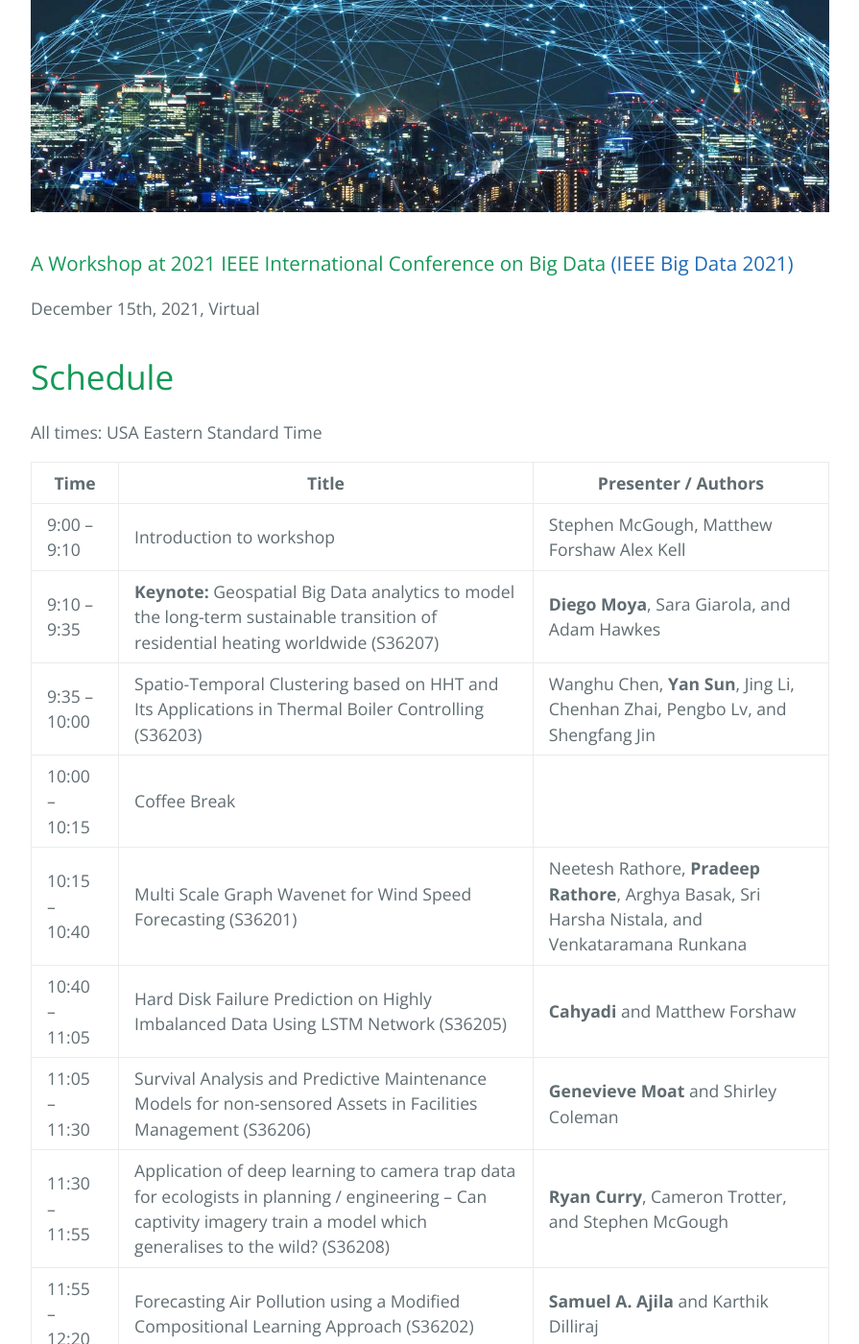
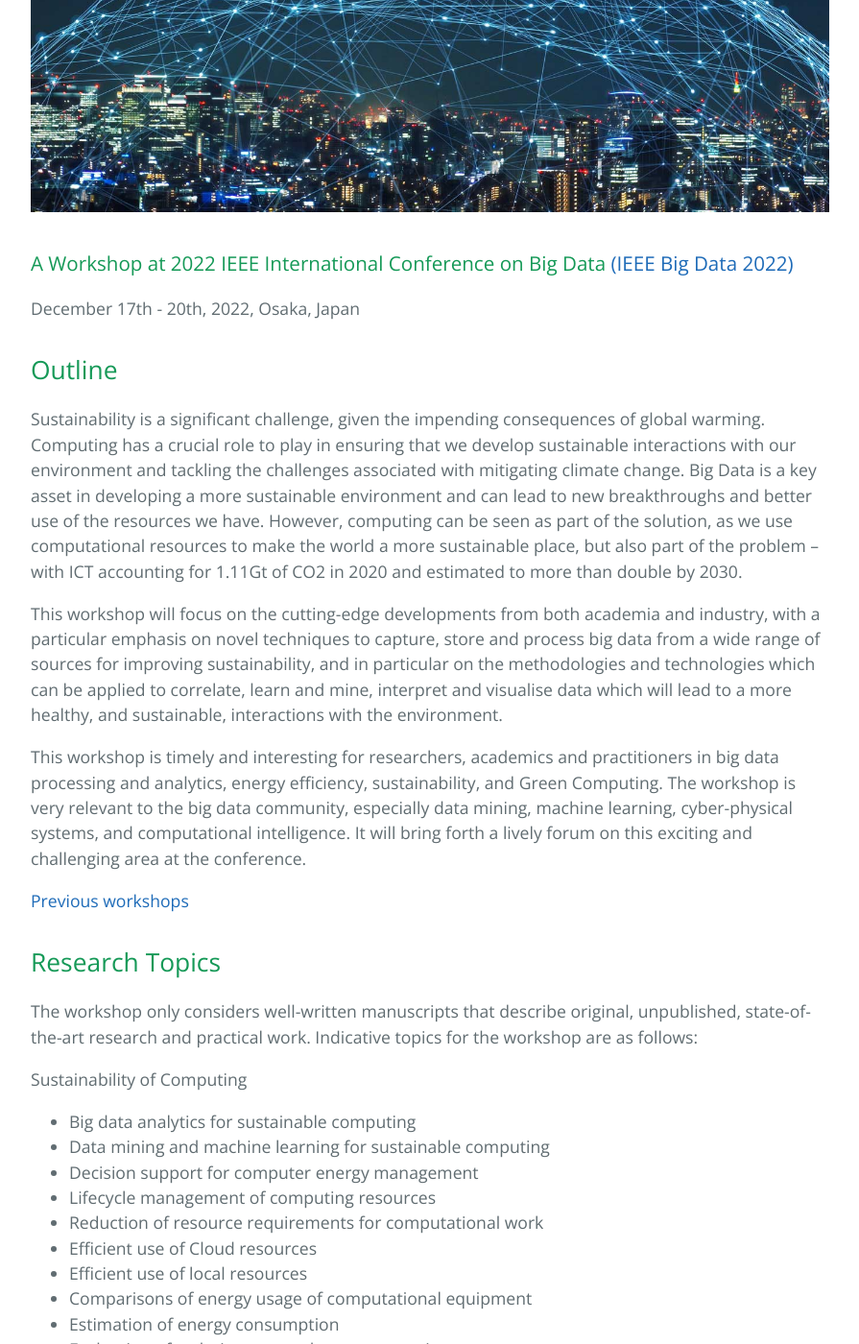
Before and after one commit to bda4s/bda4s.github.io, a Jekyll site: the page built from index.md, in a window 1280 px wide and 1400 px high, scrolled down 731 px. Shown: the whole window at 96% size, without its empty margins (192-1087 px from the left). Built offline with Jekyll 4.4.1, drawn with Linux system fonts in a browser that asks for light colours; our own code applies the rules of GitHub Pages for plain Markdown files; some of the changed text lies outside the part shown.

Commit message:
Changed home page for 2022

```diff
--- a/index.md
+++ b/index.md
@@ -1,39 +1,21 @@
 ---
 layout: default
 ---
-## Big Data Analytics for Sustainability (BDA4S) 2021
+## Big Data Analytics for Sustainability (BDA4S) 2022
 
 ![Branching](figures/data-equipment.jpg)
 
-### A Workshop at 2021 IEEE International Conference on Big Data [(IEEE Big Data 2021)](http://bigdataieee.org/BigData2021/)
-December 15th, 2021, Virtual
+### A Workshop at 2022 IEEE International Conference on Big Data [(IEEE Big Data 2022)](http://bigdataieee.org/BigData2022/)
+December 17th - 20th, 2022, Osaka, Japan
 
-# Schedule
-All times: USA Eastern Standard Time
-
-| Time    | Title               | Presenter / Authors |
-| ------- | ------------------- | --------------------|
-| 9:00 – 9:10 | Introduction to workshop | Stephen McGough, Matthew Forshaw Alex Kell |
-| 9:10 – 9:35 | __Keynote:__ Geospatial Big Data analytics to model the long-term sustainable transition of residential heating worldwide (S36207) | __Diego Moya__, Sara Giarola, and Adam Hawkes |
-| 9:35 – 10:00 | Spatio-Temporal Clustering based on HHT and Its Applications in Thermal Boiler Controlling (S36203) | Wanghu Chen, __Yan Sun__, Jing Li, Chenhan Zhai, Pengbo Lv, and Shengfang Jin |
-| 10:00 – 10:15 | Coffee Break ||
-| 10:15 – 10:40 | Multi Scale Graph Wavenet for Wind Speed Forecasting (S36201) | Neetesh Rathore, __Pradeep Rathore__, Arghya Basak, Sri Harsha Nistala, and Venkataramana Runkana |
-| 10:40 – 11:05 | Hard Disk Failure Prediction on Highly Imbalanced Data Using LSTM Network (S36205) | __Cahyadi__ and Matthew Forshaw |
-| 11:05 – 11:30 | Survival Analysis and Predictive Maintenance Models for non-sensored Assets in Facilities Management (S36206) | __Genevieve Moat__ and Shirley Coleman |
-| 11:30 – 11:55 | Application of deep learning to camera trap data for ecologists in planning / engineering – Can captivity imagery train a model which generalises to the wild? (S36208) | __Ryan Curry__, Cameron Trotter, and Stephen McGough |
-| 11:55 – 12:20 | Forecasting Air Pollution using a Modified Compositional Learning Approach (S36202) | __Samuel A. Ajila__ and Karthik Dilliraj |
-| 12:20 – 13:30 | Lunch ||
-| 13:30 – 13:55 | Top-k user-based Collaborative Recommendation System using MapReduce (S36204) | __Sheheeda Manakkadu__, Srijan Prasad Joshi, Tom Halverson and Sourav Dutta |
-| 13:55 – 14:20 | Round Table: What is the future of Big Data and Sustainability? | |
-| 14:20 – 14:35 | Closing Remarks | |
 
 ## Outline
 
-Sustainability is a significant challenge, given the impending consequences of global warming. Computing has its role to play in this environment. Computing can be seen as both part of the problem – with ICT accounting for 1.11Gt of CO2 in 2020 and estimated to more than double by 2030 - but also as part of the solution as we use computational resources to make the world a more sustainable place. Big Data is a key asset in developing a more sustainable environment. Analysis of this data can lead to new breakthroughs and better use of the resources we have.
+Sustainability is a significant challenge, given the impending consequences of global warming. Computing has a crucial role to play in ensuring that we develop sustainable interactions with our environment and tackling the challenges associated with mitigating climate change. Big Data is a key asset in developing a more sustainable environment and can lead to new breakthroughs and better use of the resources we have. However, computing can be seen as part of the solution, as we use computational resources to make the world a more sustainable place, but also part of the problem – with ICT accounting for 1.11Gt of CO2 in 2020 and estimated to more than double by 2030.
 
-This workshop will focus on the cutting-edge developments from both academia and industry, with a particular emphasis on novel techniques to capture, store and process big data from a wide range of sources for improving sustainability, and in particular on the methodologies and technologies which can be applied to correlate, learn and mine, interpret and visualize data which will improve sustainability.
+This workshop will focus on the cutting-edge developments from both academia and industry, with a particular emphasis on novel techniques to capture, store and process big data from a wide range of sources for improving sustainability, and in particular on the methodologies and technologies which can be applied to correlate, learn and mine, interpret and visualise data which will lead to a more healthy, and sustainable, interactions with the environment.
 
-This workshop is timely and interesting for researchers, academics and practitioners in big data processing and analytics, energy efficiency, sustainability, and Green Computing. The workshop is very relevant to the big data community, especially data mining, machine learning, cyber- physical systems, computational intelligence, and will bring forth a lively forum on this exciting and challenging area at the conference.
+This workshop is timely and interesting for researchers, academics and practitioners in big data processing and analytics, energy efficiency, sustainability, and Green Computing. The workshop is very relevant to the big data community, especially data mining, machine learning, cyber-physical systems, and computational intelligence. It will bring forth a lively forum on this exciting and challenging area at the conference.
 
 [Previous workshops](Previous)
 
@@ -41,48 +23,49 @@ This workshop is timely and interesting for researchers, academics and practitio
 
 The workshop only considers well-written manuscripts that describe original, unpublished, state-of-the-art research and practical work. Indicative topics for the workshop are as follows:
 
+Sustainability of Computing
++	Big data analytics for sustainable computing
++	Data mining and machine learning for sustainable computing
++	Decision support for computer energy management
++	Lifecycle management of computing resources
++	Reduction of resource requirements for computational work
++	Efficient use of Cloud resources
++	Efficient use of local resources
++	Comparisons of energy usage of computational equipment
++	Estimation of energy consumption
++	Evaluation of techniques to reduce consumption
+
 Computing for Sustainability
-* Using Big Data Analytics for improving sustainability
-* Visualization of sustainability
-* Decision support through computer analysis
-* Lifecycle management through big data and/or analytics
-* Digital twin analytics
-* Policy analytics
-* Methane emission tracking and reduction
-* Food chain and systems optimization
-* Ecosystem based fisheries management
-* Mobility and transport analytics
-* Sustainable and resilient built infrastructure in urban areas
-* Power and energy systems
-* Climate modeling
-* Climate finance
++	Using Big Data Analytics to improve sustainability
++	Visualisation of sustainability
++	Decision support through computer analysis
++	Lifecycle management through big data and/or analytics
++	Digital twin analytics
++	Big Data policy analytics
++	Methane emission tracking and reduction
++	Food chain and systems optimisation
++	Mobility and transport analytics
++	Sustainable and resilient built infrastructure in urban areas
++	Power and energy systems
++	Climate modelling
++	Climate finance
++	Air quality
++	Public health and the environment
 
-Sustainability of Computing
-* Big data analytics for sustainable computing
-* Data mining and machine learning for sustainable computing
-* Decision support for computer energy management
-* Lifecycle management of computing resources
-* Reduction of resource requirements for computational work
-* Efficient use of Cloud resources
-* Efficient use of local resources
-* Comparisons of energy usage of computational equipment
-* Estimation of energy consumption
-* Evaluation of techniques to reduce consumption
-
-To contribute towards advances of knowledge, the workshop solicits original manuscripts from researchers and practitioners who are actively working in Big Data Analytics for Sustainability.
+To contribute toward advances of knowledge, the workshop will solicit submissions of manuscripts from researchers and practitioners who are actively working in Big Data Analytics for Sustainability.
 
 ### Paper Format
 
 Papers should be formatted using the two column IEEE CS template and can be up to 10 pages (including references) in length using page size of 8.5" x 11".
 
 Formatting templates:
- * Word [Doc File](http://bigdataieee.org/BigData2019/files/Conference-template-letter.doc)
- * [PDF](http://bigdataieee.org/BigData2019/files/IEEEtran_HOWTO.pdf) example
- * [LaTeX](http://bigdataieee.org/BigData2019/files/Conference-LaTeX-template_7-9-18.zip) templates
+ * Word [Doc File](http://bigdataieee.org/BigData2022/files/Conference-template-letter.doc)
+ * [PDF](http://bigdataieee.org/BigData2022/files/IEEEtran_HOWTO.pdf) example
+ * [LaTeX](http://bigdataieee.org/BigData2022/files/Conference-LaTeX-template_7-9-18.zip) templates
 
 ### Submission webpage
 
-Please submit your paper through the conference submission portal -- ([paper submission portal](https://wi-lab.com/cyberchair/2021/bigdata21/scripts/submit.php?subarea=S36&undisplay_detail=1&wh=/cyberchair/2021/bigdata21/scripts/ws_submit.php).)
+The submission system will be made available shortly.
 
 ### Review Process
 
@@ -93,34 +76,42 @@ Please note that the authors of each submitted paper will be expected to review
 ### Important Dates (All dates now firm)
 
 |-------|-------------------|
-| Please contact us | Due date for full workshop papers submission |
-| Nov 7, 2021 |  Notification of paper acceptance to authors |
-| Nov 15,2021 | Camera-ready of accepted papers |
-| Dec 15-18 2021 | Workshop (one day of) |
+| Oct 1, 2022 | Due date for full workshop papers submission |
+| Nov 1, 2022 |  Notification of paper acceptance to authors |
+| Nov 20,2022 | Camera-ready of accepted papers |
+| Dec 17-20 2022 | Workshop (one day of) |
 
 ### Workshop Program Co-Chairs
 
 Dr Stephen McGough
-Senior Lecturer
+Reader in Machine Learning
 School of Computing Science
 Newcastle University
 United Kingdom
 E-mail : stephen.mcgough@newcastle.ac.uk
 
 Dr Matthew Forshaw
-Senior Lecturer
+Reader in Data Science
 School of Computing
 Newcastle University
 United Kingdom
 E-mail: matthew.forshaw@newcastle.ac.uk
 
-Dr Alex Kell
-Research Associate
-Sustainable Gas Institute
-Department of Chemical Engineering
-Imperial College London
+Prof Gavin Shaddick
+Chair of Data Science & Statistics
+College of Engineering, Mathematics and Physical Sciences
+University of Exeter
+Exeter, UK, EX4 4QF
 United Kingdom
-E-mail: a.kell@imperial.ac.uk
+Email: G.Shaddick@exeter.ac.uk
+
+Dr Hao Dong
+Assistant Professor in AI
+Peng Cheng Laboratory
+Peking University
+Haidian District, Beijing
+China
+Email: hao.dong@pku.edu.cn
 
 ### International Technical Committee
 
```
